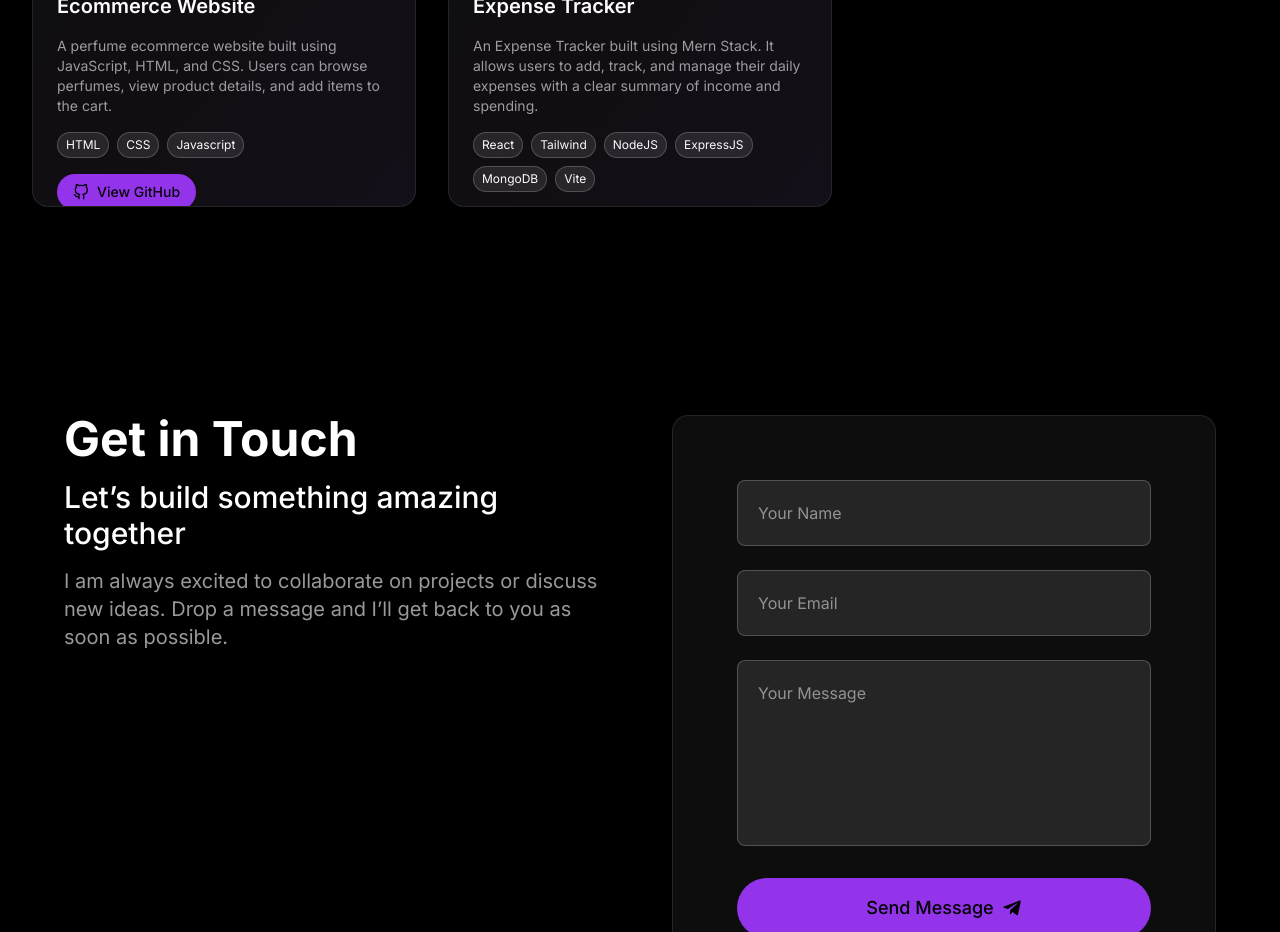
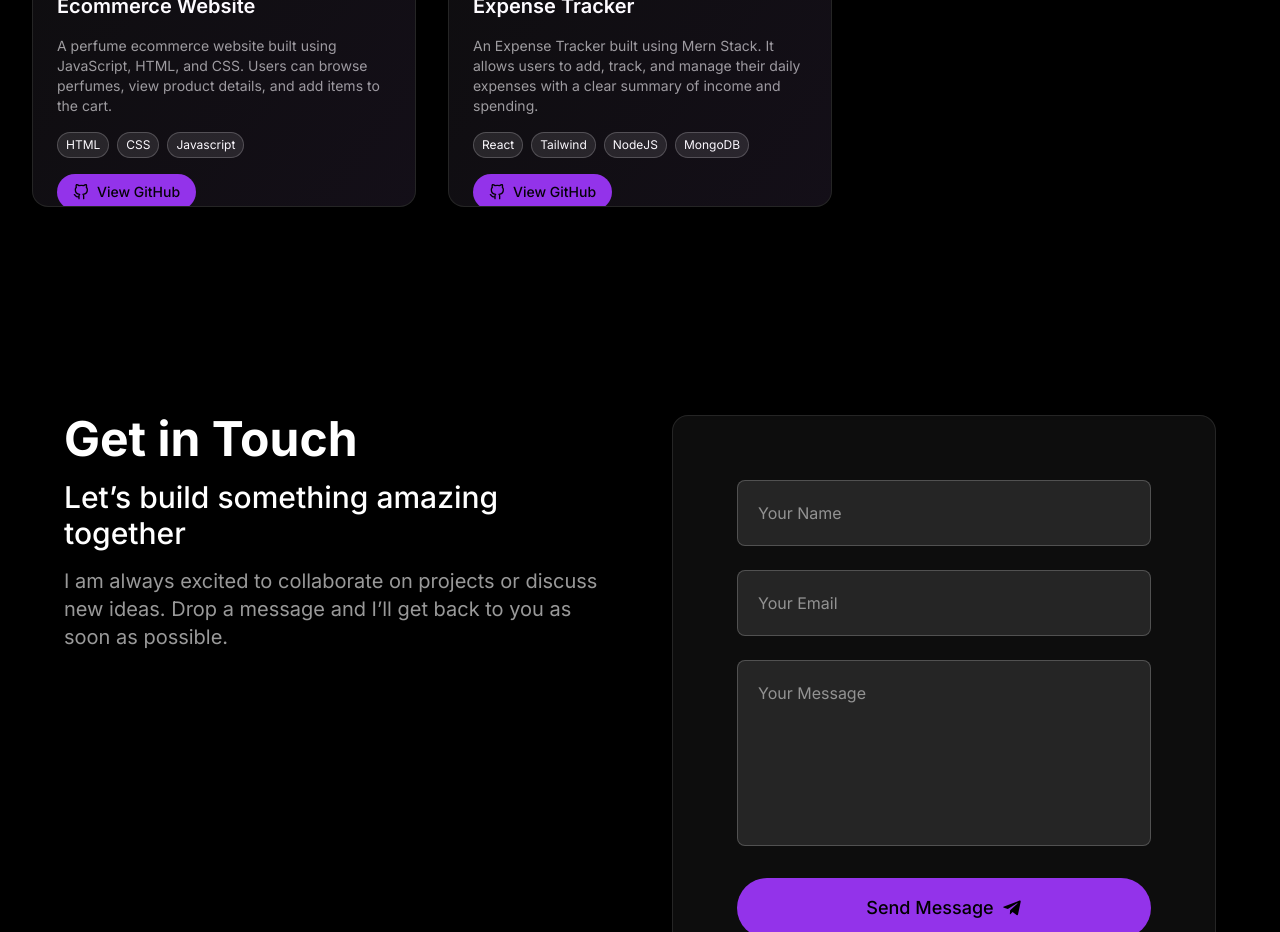
Before and after one commit to y-seyha/Portfolio, a React (Vite) app: page / in a window 1280 px wide. Shown: the part 3800-4732 px from the top of the page. Built offline with nearby package versions, Linux system fonts and the light colour scheme.

Commit message:
Fixed Project Card

```diff
--- a/src/data/project.js
+++ b/src/data/project.js
@@ -16,14 +16,7 @@ export const projects = [
       "An Expense Tracker built using Mern Stack. It allows users to add, track, and manage their daily expenses with a clear summary of income and spending.",
     image: "/dashboard-01-scaled.png",
     category: "FullStack",
-    technologies: [
-      "React",
-      "Tailwind",
-      "NodeJS",
-      "ExpressJS",
-      "MongoDB",
-      "Vite",
-    ],
+    technologies: ["React", "Tailwind", "NodeJS", "MongoDB"],
     githubUrl: "https://github.com/y-seyha/Expense-Tracker",
   },
 ];
```
